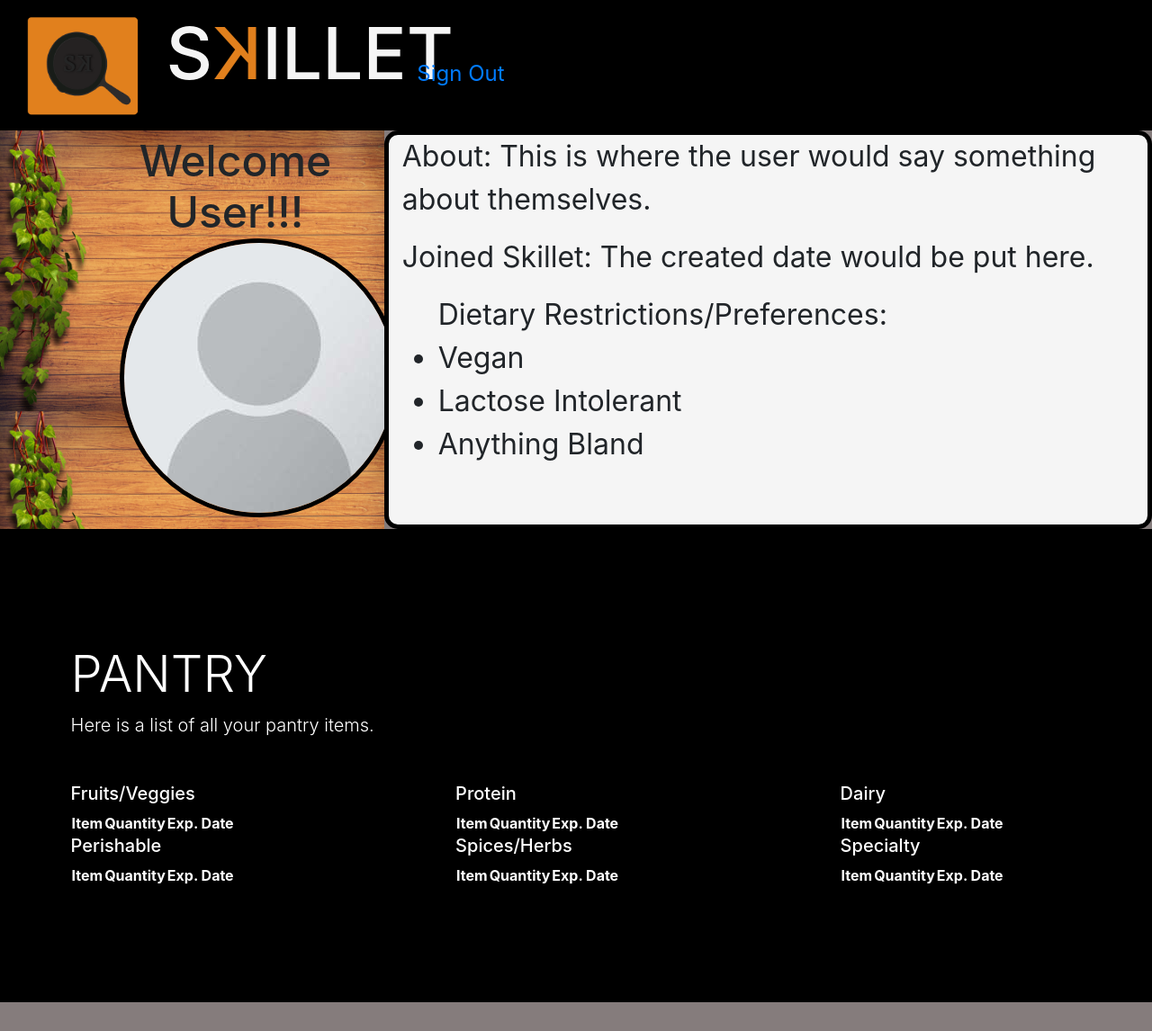
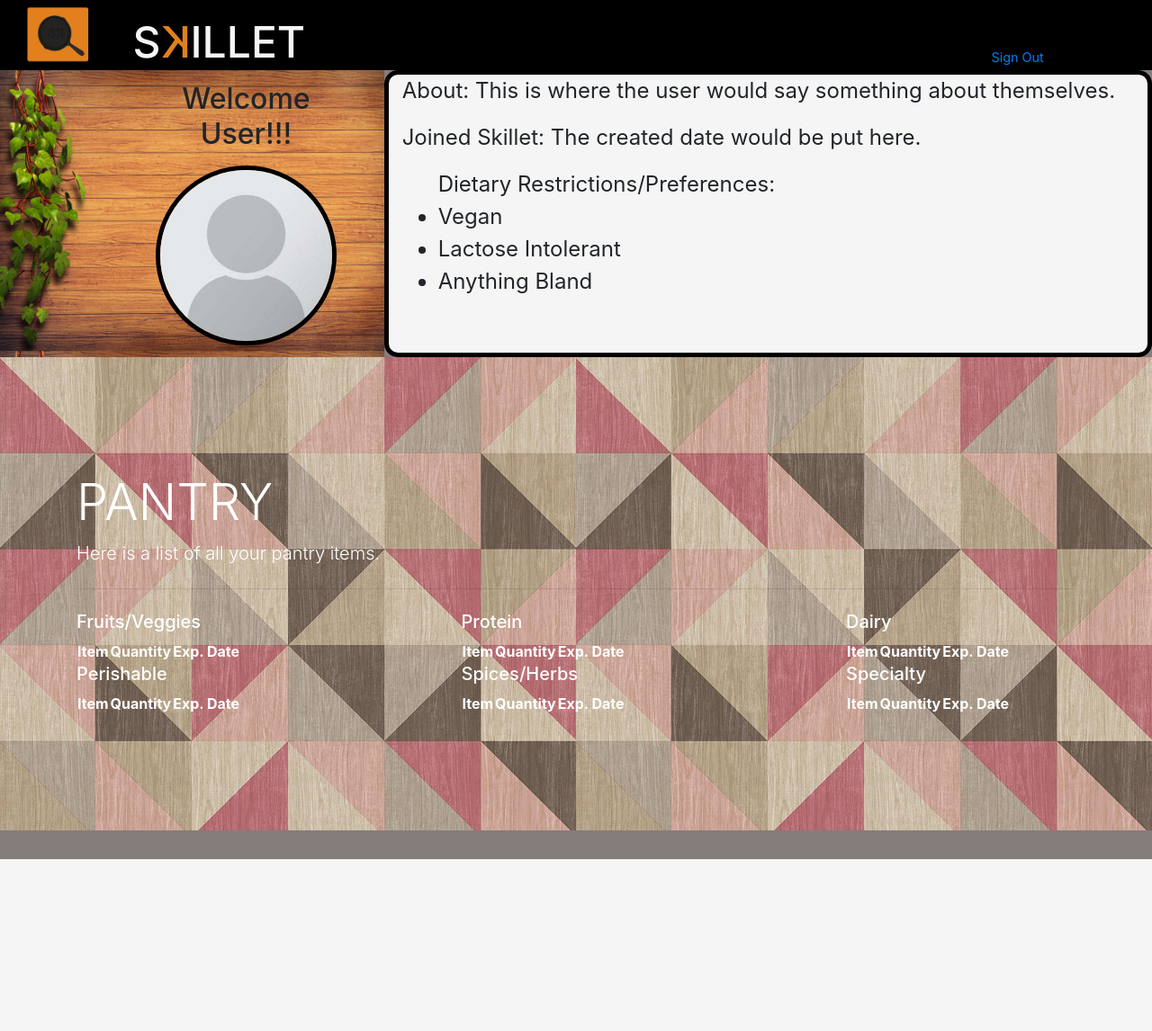
Before and after one commit to jollyblondgiant/skillet, a Django app: template apps/pantry_tracker/templates/dashboard.html in a window 1280 px wide. Shown: the whole page at 90% size. After the commit the page ends 955 px from the top, so only its background shows below. Run offline with Django 3.2, Linux system fonts and the light colour scheme; the template is opened without the code that fills it, so the values that code supplies are empty; some libraries are stand-ins or nearby versions.

Commit message:
new files

```diff
--- a/apps/pantry_tracker/static/css/style.css
+++ b/apps/pantry_tracker/static/css/style.css
@@ -11,7 +11,7 @@ body{
     border-radius: 10px;
     border: none;
     padding: 5% 0 0 5%;
-    max-width: 100%;
+    max-width: 300%;
     height: auto;
 }
 div#header{
@@ -50,8 +50,7 @@ span:hover{
     overflow: hidden;
     background-color:black;
     padding: 10% 0 10% 0;
-    width: 102%;
-    margin-left: -1%;
+    width: 100%;
 }
 .jumbotron video {
     position: absolute;
@@ -66,6 +65,9 @@ span:hover{
 .jumbotron .container {
     z-index: 2;
     position: relative;
+}
+div#pantry{
+    background-image: url('../img/pantry.png')
 }
 #reg-box{
     background-color: rgb(97, 96, 96);
@@ -98,19 +100,6 @@ span:hover{
 div#footer{
     background-color: black;
 }
-/*Small devices (portrait phones, 400 and up)*/
-@media (min-width: 320px){
-    img#logo{
-        width: 100%;
-    }
-    h1#skillet{
-        text-align: center;
-        font-size: 500%;
-    }
-    div#landing-login{
-        text-align: center;
-    }
-}
 footer{
     background-color: black;
     color: whitesmoke;
@@ -139,60 +128,108 @@ footer{
     border-radius: 15px;
     font-size: 200%;
 }
-
+/*Small devices (portrait phones, 400 and up)*/
+@media (min-width: 320px){
+    img#logo{
+        width: 250%;
+    }
+    h1#skillet{
+        text-align: center;
+        font-size: 400%;
+        margin:10% 0 0 20%;
+    }
+    div#landing-login{
+        text-align: center;
+        margin: -3% 0 0 0;
+        font-size: 90%;
+    }
+    img#profile{
+        width: 50%;
+    }
+    #profile-box h2{
+        width: 50%;
+        font-size: 150%;
+        margin-left: 30%;
+    }
+}
 /*Small devices (landscape phones, 576px and up)*/
 @media (min-width: 576px) {
     img#logo{
-        width: 100%;
+        width: 80%;
+        margin: 0 0 0 20%;
     }
     h1#skillet{
-        font-size: 400%;
-        margin: 25% 0 0 -30%;
+        font-size: 300%;
+        margin: 5% 0 0 -30%;
     }
     div#landing-login{
         text-align: center;
-        margin: 10% 0 0 0;
+        margin: 13% 0 0 0;
+        font-size: 70%;
     }
 }
 /*Medium devices (tablets, 768px and up)*/
 @media (min-width: 768px) {
     img#logo{
-        width: 100%;
+        width: 60%;
+        margin: 0;
+
     }
     h1#skillet{
-        font-size: 500%;
-        margin: 20% 0 0 -50%;
+        font-size: 400%;
+        margin: 3% 0 0 -80%;
     }
     div#landing-login{
         text-align: center;
         margin: 10% 0 0 -10%;
     }
+    img#profile{
+        width: 30%;
+        margin-left: 40%;
+    }
+    #profile-box h2{
+        font-size: 300%;
+    }
+
 }
 
 /*Large devices (desktops, 992px and up)*/
 @media (min-width: 992px) {
     img#logo{
-        width:65%;
+        width:45%;
     }
     h1#skillet{
-        font-size: 500%;
-        margin: 10% 0 0 -80%;
+        font-size: 400%;
+        margin: 1% 0 0 -100%;
     }
     div#landing-login{
         text-align: center;
         margin: 5% 0 0 -10%;
+        font-size: 90%;
+    }
+    img#profile{
+        width: 50%;
+    }
+    #profile-box h2{
+        font-size: 200%;
+        margin: 0 0 5% 40%;
+    }
+    #about-user{
         font-size: 150%;
-        color: white;
     }
  }
 
 /*Extra large devices (large desktops, 1200px and up)*/
 @media (min-width: 1200px) {
     img#logo{
-        width: 50%;
+        width: 30%;
+        margin: -3% 0 0 0;
     }
     h1#skillet{
-        font-size: 500%;
-        margin: 6% 0 0 -90%;
+        font-size: 300%;
+        margin: 10% 0 0 -200%;
+    }
+    div#landing-login{
+        margin: -2% 0 0 80%;
     }
 }
```
